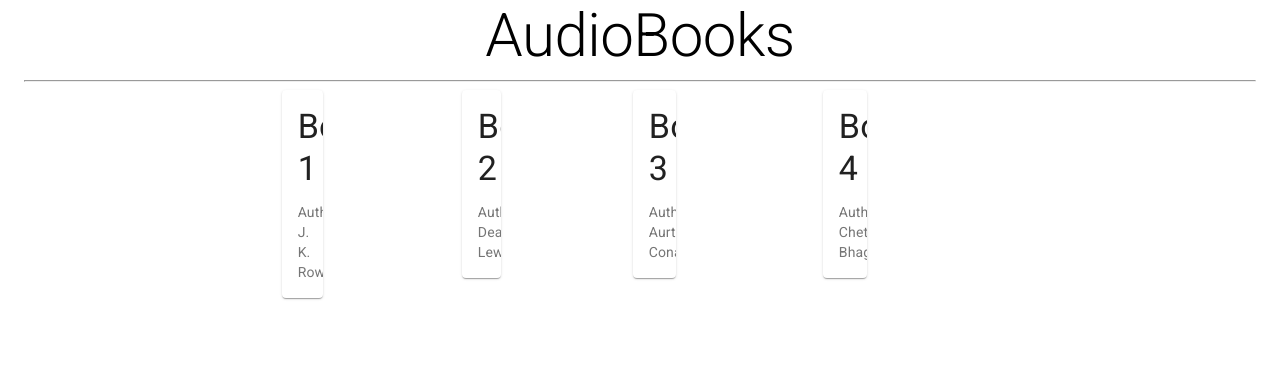
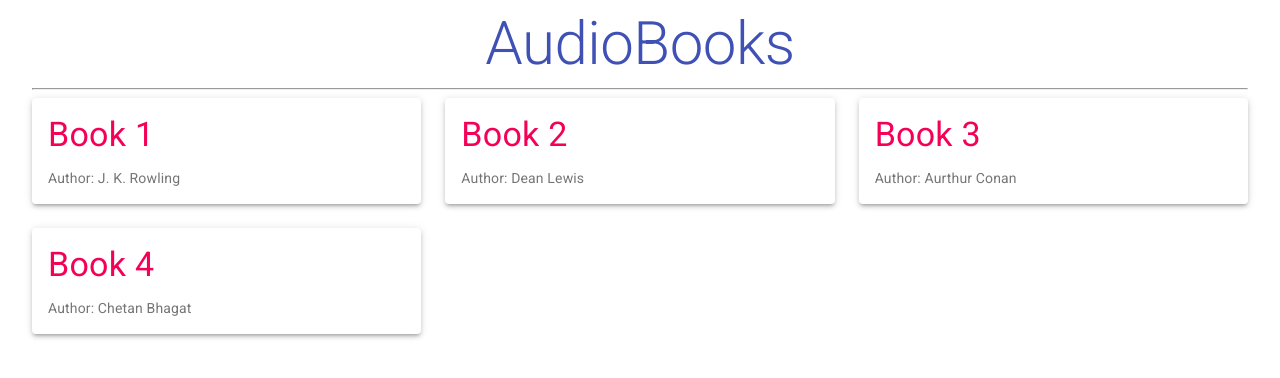
Before and after one commit to Karan9034/loudBook, a Next.js app: page / in a window 1280 px wide. Shown: the top 378 px of the page. Built offline with nearby package versions, Linux system fonts and the light colour scheme.

Commit message:
Grid Working / Listing work needed

```diff
--- a/components/Dashboard.js
+++ b/components/Dashboard.js
@@ -1,19 +1,14 @@
-import Link from 'next/link'
-import Typography from '@material-ui/core/Typography'
-import Container from '@material-ui/core/Container'
+import Link from 'next/link';
+import Typography from '@material-ui/core/Typography';
+import Container from '@material-ui/core/Container';
 import Grid from '@material-ui/core/Grid';
 import Card from '@material-ui/core/Card';
 import CardActionArea from '@material-ui/core/CardActionArea';
 import CardContent from '@material-ui/core/CardContent';
-import { makeStyles } from '@material-ui/core'
+import { makeStyles } from '@material-ui/core';
 
 const useStyle = makeStyles({
-	root: {
-		width: "25%",
-		maxWidth: "25%",
-		display: 'flex',
 
-	}
 })
 
 const Dashboard = ({books}) => {
@@ -21,17 +16,15 @@ const Dashboard = ({books}) => {
 	const classes = useStyle()
 
 	return (
-		<Grid container spacing={2}>
-			<Grid item xs={12}>
-		        <Grid container justify="center" spacing={2}>
+		<Grid container spacing={3}>
 			{ books.map(book => (
-						<Grid key={book.id} item>
+				<Grid key={book.id} item xs={12} sm={6} md={4}>
 					<Link href={`/${book.path}`}>
 						<a>
-									<Card className={classes.root}>
+							<Card elevation={3}>
 								<CardActionArea>
 									<CardContent>
-									        	<Typography gutterBottom variant="h4" component="h2">
+							        	<Typography gutterBottom variant="h4" component="h2" color="secondary">
 							            	{book.name}
 							        	</Typography>
 							        	<Typography variant="body2" color="textSecondary" component="p">
@@ -46,8 +39,6 @@ const Dashboard = ({books}) => {
 				)
 			)}
 		</Grid>
-			</Grid>
-		</Grid>
 	)
 }
 
--- a/components/Layout.js
+++ b/components/Layout.js
@@ -2,6 +2,7 @@ import Navbar from './Navbar'
 import Footer from './Footer'
 import Header from './Header'
 import Container from '@material-ui/core/Container'
+
 
 const Layout = ({ children }) => {
 	return (
--- a/components/Navbar.js
+++ b/components/Navbar.js
@@ -9,6 +9,7 @@ const Navbar = () => {
 					variant='h2'
 					component='h1'
 					align='center'
+					color="primary"
 				>
 				AudioBooks
 				</Typography>
--- a/package.json
+++ b/package.json
@@ -16,6 +16,7 @@
   "homepage": "https://karan9034.github.io/loudBook",
   "dependencies": {
     "@material-ui/core": "^4.11.3",
+    "@material-ui/icons": "^4.11.2",
     "next": "10.1.3",
     "react": "17.0.2",
     "react-dom": "17.0.2"
--- a/styles/globals.css
+++ b/styles/globals.css
@@ -1,16 +1,7 @@
-html,
-body {
-  padding: 0;
-  margin: 0;
-  font-family: -apple-system, BlinkMacSystemFont, Segoe UI, Roboto, Oxygen,
-    Ubuntu, Cantarell, Fira Sans, Droid Sans, Helvetica Neue, sans-serif;
+* {
+  box-sizing: border-box;
 }
-
 a {
   color: inherit;
   text-decoration: none;
 }
-
-* {
-  box-sizing: border-box;
-}
```
Also changed, not shown: components/Details.js (+21 -12 lines), 1 other file (tests, documents, lock files or other folders). Lines whose indentation alone changed are shown as unchanged.
